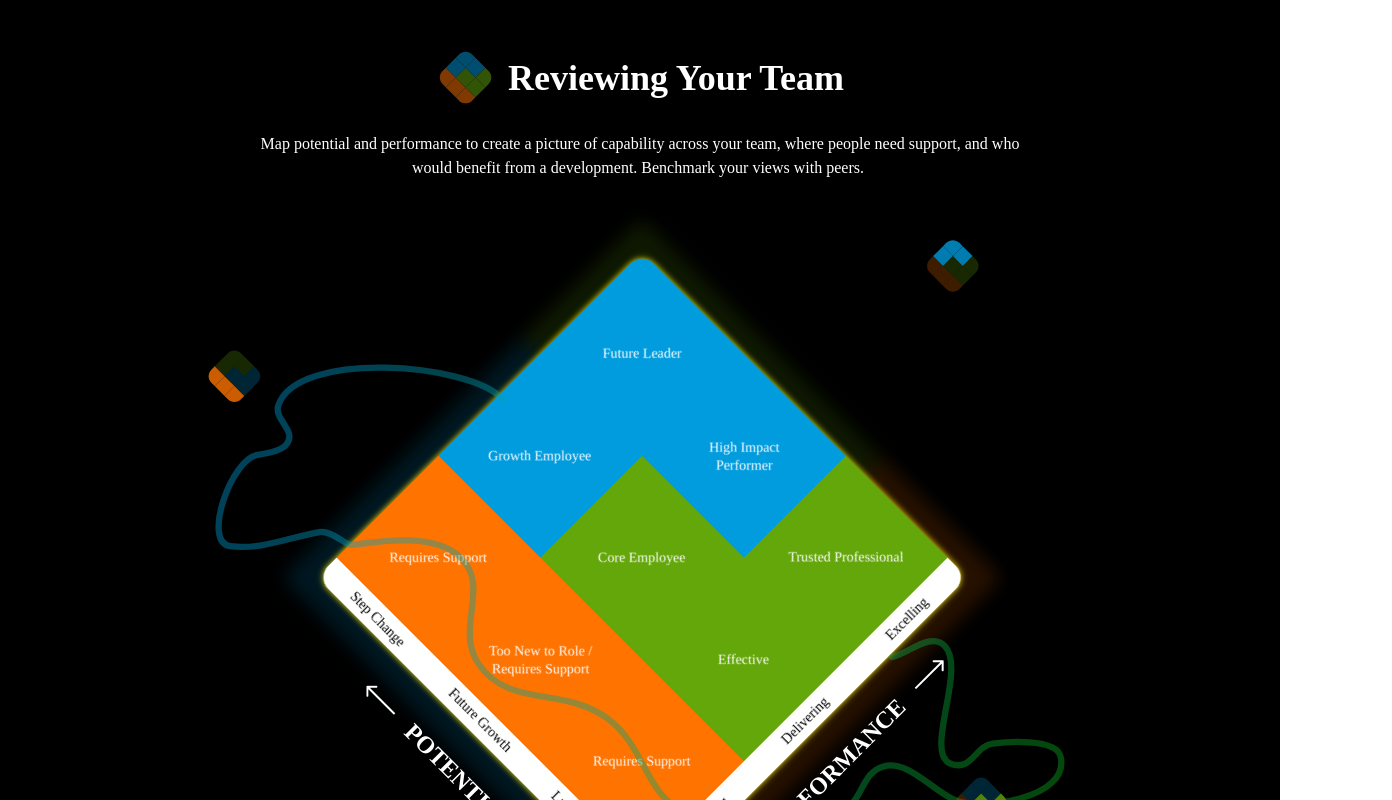
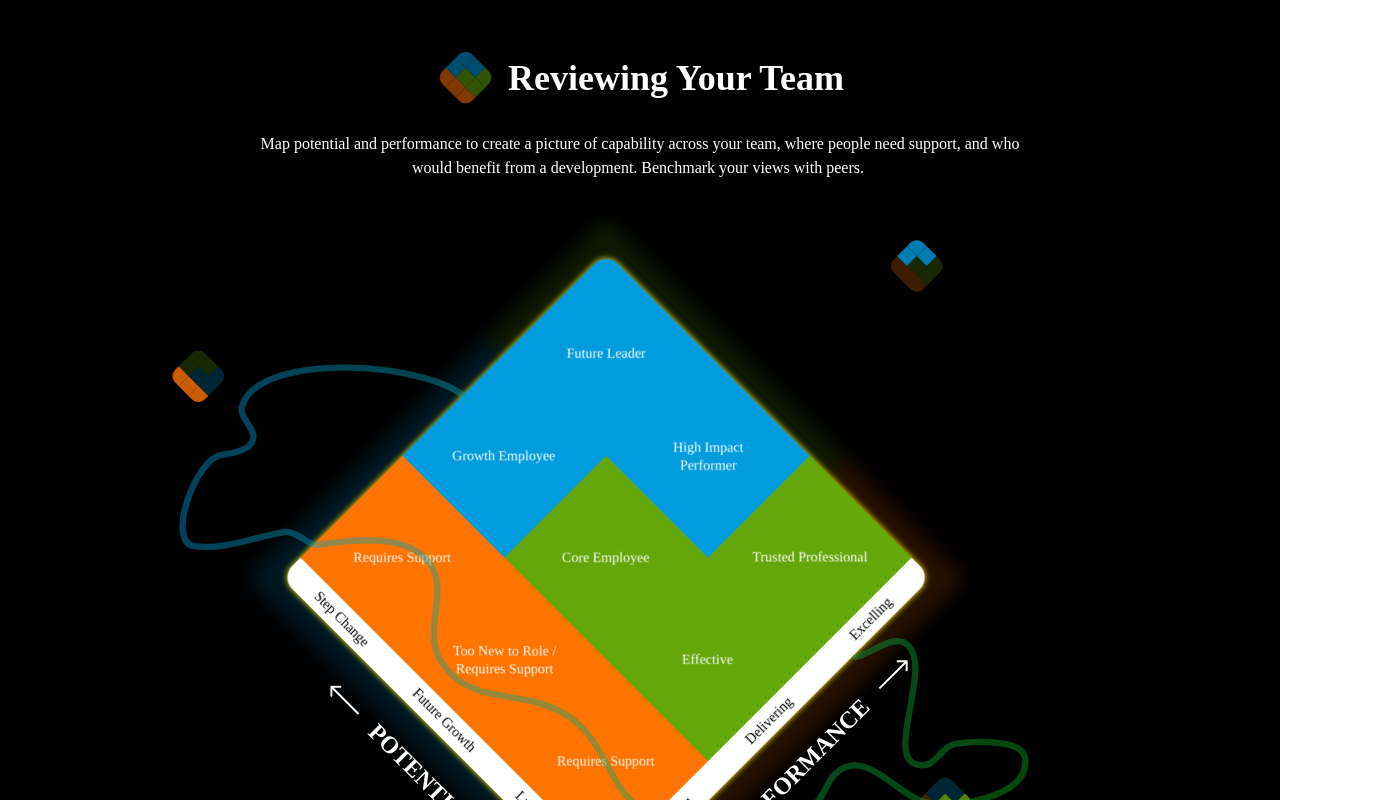
Before and after one commit to solensa/kop3, a Next.js app: page / in a window 1280 px wide. Shown: the top 800 px of the page, 1392 px wide, since content can reach past the window. Built offline with nearby package versions, Linux system fonts and the light colour scheme.

Commit message:
centralise the diamond

```diff
--- a/src/app/page.tsx
+++ b/src/app/page.tsx
@@ -17,7 +17,7 @@ export default function Home() {
         </p>
 
         {/* Fixed position container for all elements */}
-        <div className="relative w-[1200px] h-[800px] mx-auto">
+        <div className="relative w-[1200px] h-[800px] mx-auto left-[-36px]">
           {/* Diamond positioned at center */}
           <div className="absolute left-1/2 transform -translate-x-1/2  z-10">
             <Diamond />
```
